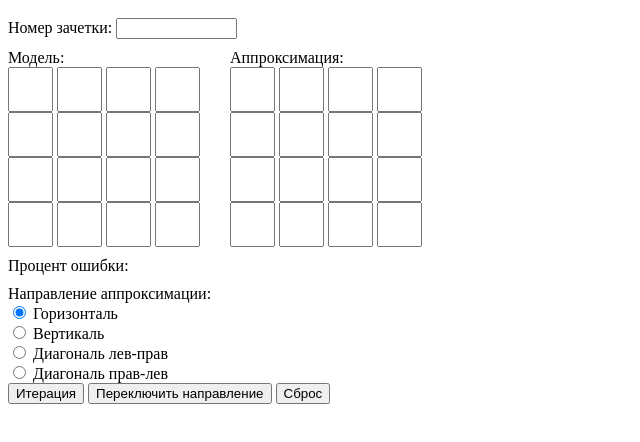
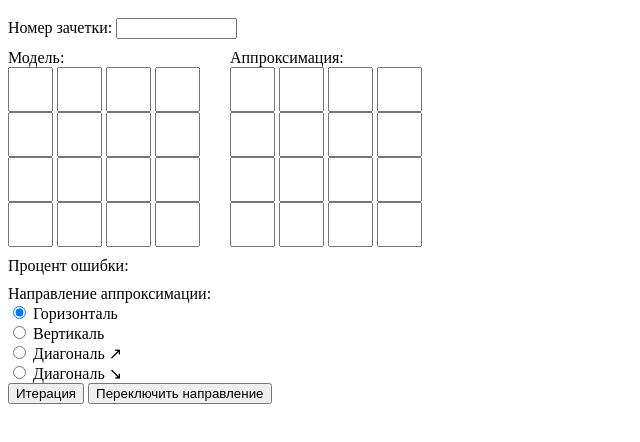
Before and after one commit to alexamy/fopi-ATR, a plain HTML site: page index.html in a window 1280 px wide. Shown: the whole page, without its empty margins (0-640 px from the left). Drawn offline with nearby package versions, Linux system fonts and the light colour scheme; a script that the page names is missing.

Commit message:
final touches

```diff
--- a/index.html
+++ b/index.html
@@ -83,13 +83,13 @@
       Направление аппроксимации: <br/>
       <input class="radios__radio" type="radio" name="sum-type" value="horizontal" checked> Горизонталь <br/>
       <input class="radios__radio" type="radio" name="sum-type" value="vertical"> Вертикаль <br/>
-      <input class="radios__radio" type="radio" name="sum-type" value="diagonalLeft"> Диагональ лев-прав <br/>
-      <input class="radios__radio" type="radio" name="sum-type" value="diagonalRight"> Диагональ прав-лев <br/>
+      <input class="radios__radio" type="radio" name="sum-type" value="diagonalLeft"> Диагональ ↗ <br/>
+      <input class="radios__radio" type="radio" name="sum-type" value="diagonalRight"> Диагональ ↘ <br/>
     </div>
     <div class="buttons">
     <button class="buttons__iterate">Итерация</button>
     <button class="buttons__next-dir">Переключить направление</button>
-    <button class="buttons__reset">Сброс</button>
+    <button class="buttons__reset" style="visibility: hidden;">Сброс</button>
     </div>
   </div>
   </body>
--- a/script.js
+++ b/script.js
@@ -52,8 +52,7 @@ $(document).ready(function() {
     var syms = inputID.val().split('');
     inputs.each(function(i,e) { $(e).val(syms[i%syms.length])});
   }
-  var calculateSums = function() {
-  }
+  var calculateSums = function() {}
 
   var lines = {
     horizontal: [[0,1,2,3], [4,5,6,7], [8,9,10,11], [12,13,14,15]],
@@ -99,6 +98,7 @@ $(document).ready(function() {
   // subscribers
   inputIdKeyup.subscribe(fillModel);
   inputsKeyup.subscribe(resetID);
+
   inputsUp.subscribe(resetLabels);
   inputsUp.subscribe(calculateSums);
 
```
